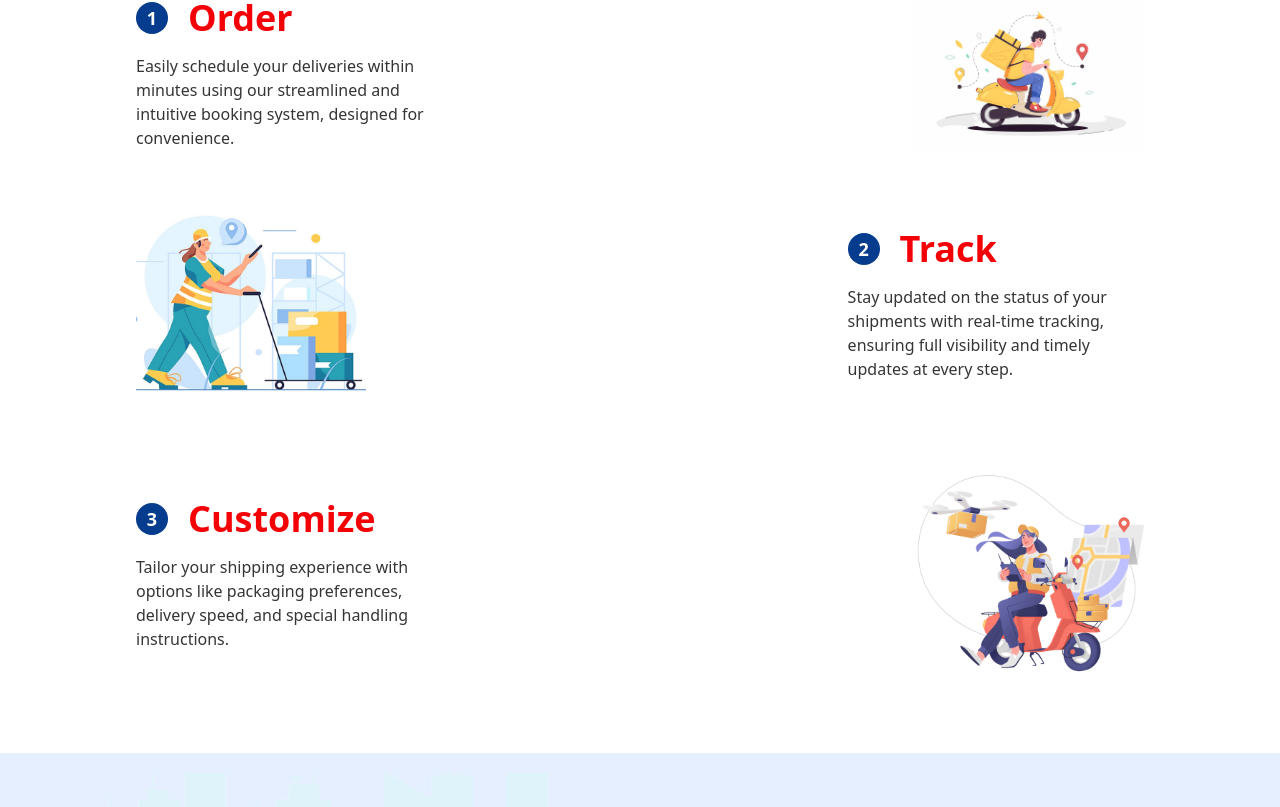
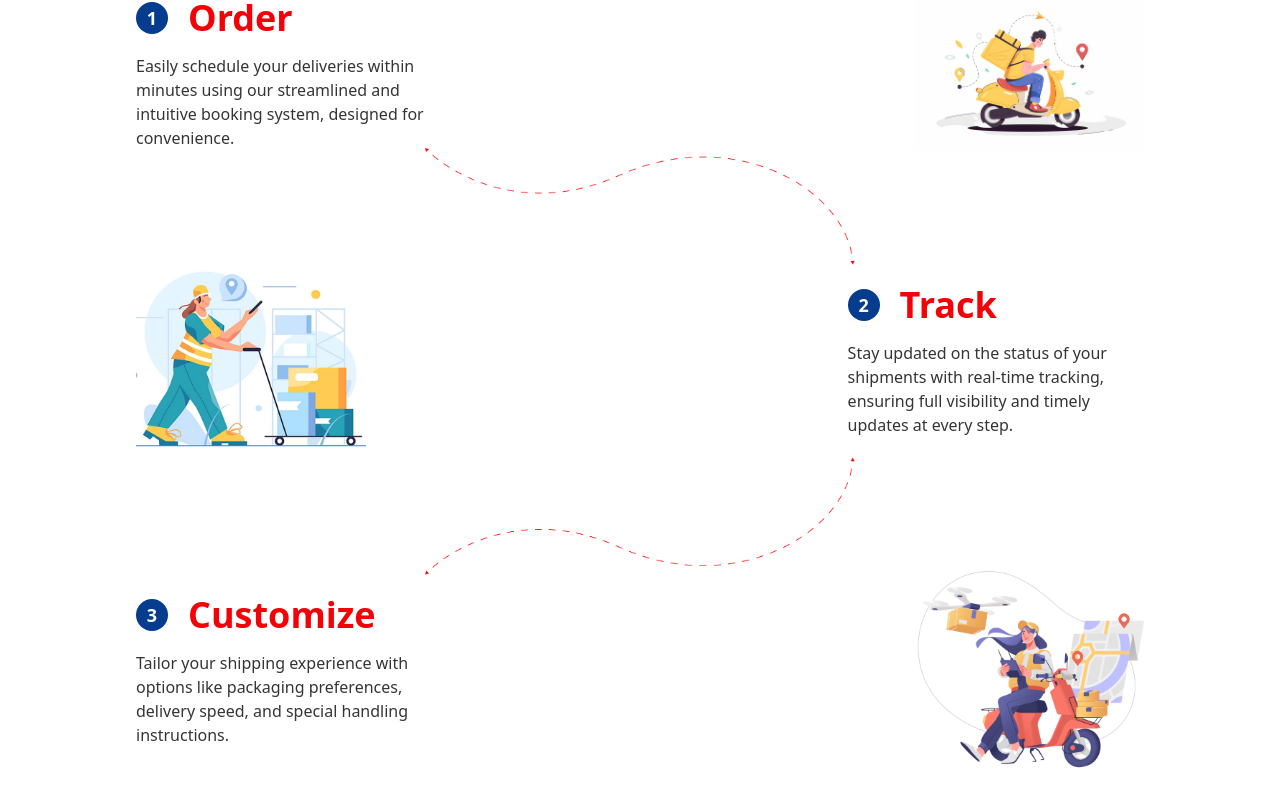
Before and after one commit to exionstech/megha-express-client, a Next.js app: page / in a window 1280 px wide. Shown: the part 967-1774 px from the top of the page. Built offline with nearby package versions, Linux system fonts and the light colour scheme.

Commit message:
Refactor Services component to remove hardcoded status array; implement individual service sections for improved readability and maintainability

```diff
--- a/src/app/(landing)/_components/services.tsx
+++ b/src/app/(landing)/_components/services.tsx
@@ -1,26 +1,6 @@
 import { cn } from "@/lib/utils";
 import Image from "next/image";
 
-const status = [
-  {
-    id: 1,
-    title: "Order",
-    des: "Easily schedule your deliveries within minutes using our streamlined and intuitive booking system, designed for convenience.",
-    image: "/landing/services/order.png",
-  },
-  {
-    id: 2,
-    title: "Track",
-    des: "Stay updated on the status of your shipments with real-time tracking, ensuring full visibility and timely updates at every step.",
-    image: "/landing/services/track.png",
-  },
-  {
-    id: 3,
-    title: "Customize",
-    des: "Tailor your shipping experience with options like packaging preferences, delivery speed, and special handling instructions.",
-    image: "/landing/services/customize.png",
-  },
-];
 const Services = () => {
   return (
     <section className="w-full max-w-screen-2xl px-5 md:px-14 flex flex-col mx-auto gap-10">
@@ -29,50 +9,124 @@ const Services = () => {
           What You Can Do With Megha Express
         </h1>
       </div>
-      <div className="w-full md:px-10 lg:px-20 2xl:px-28 flex flex-col gap-10 mt-5 items-center">
-        {status.map((item) => (
-          <div
-            key={item.id}
-            className={cn(
-              "w-full flex justify-between gap-5",
-              item.id % 2 === 0 && "flex-row-reverse justify-between"
-            )}
-          >
+      <div className="w-full md:px-10 lg:px-20 2xl:px-28 flex flex-col gap-16 lg:gap-10 mt-5 items-center">
+        {/* First Service */}
+        <div className="w-full flex justify-between gap-5 lg:pb-4">
           <div className="md:w-1/2 w-full flex items-center justify-center">
-              <div
-                className={cn(
-                  "flex flex-col gap-4 select-none pointer-events-none",
-                  item.id % 2 === 0 && "lg:items-end"
-                )}
-              >
-
-                  <div className={cn("flex gap-5 items-center", item.id % 2 === 0 && "lg:w-[60%]")}>
+            <div className="flex flex-col gap-4 select-none pointer-events-none">
+              <div className="flex gap-5 items-center">
                 <div className="flex items-center justify-center rounded-full size-8 bg-[#053C8E] text-lg font-semibold text-white">
-                      {item.id}
+                  1
                 </div>
                 <h2 className="text-3xl lg:text-4xl 2xl:text-5xl font-semibold text-red">
-                      {item.title}
+                  Order
                 </h2>
               </div>
-                  <p className="text-[#353535] lg:w-[60%]">{item.des}</p>
+              <p className="text-[#353535] lg:w-[60%]">
+                Easily schedule your deliveries within minutes using our streamlined and intuitive booking system, designed for convenience.
+              </p>
             </div>
           </div>
-            <div
-              className={cn(
-                "md:w-1/2 w-full flex items-center justify-end",
-                item.id % 2 === 0 && "justify-start"
-              )}
-            >
+          <div className="md:w-1/2 w-full flex items-center justify-end">
             <Image
-                src={item.image}
+              src="/landing/services/order.png"
               width={230}
               height={230}
-                alt="service"
+              alt="Order service"
               className="shrink-0 select-none pointer-events-none"
             />
           </div>
         </div>
-        ))}
+
+        {/* arrow image */}
+        <div className="relative w-full">
+          <Image
+            src="/landing/services/vector-1.png"
+            width={430}
+            height={430}
+            alt="Arrow"
+            className="absolute top-[50%] left-1/2 transform -translate-x-1/2 -translate-y-1/2 lg:flex hidden"
+          />
+          <Image
+            src="/landing/services/vector-1.png"
+            width={250}
+            height={250}
+            alt="Arrow"
+            className="absolute top-[50%] left-1/2 transform -translate-x-1/2 -translate-y-1/2 lg:hidden"
+          />
+        </div>
+        {/* Second Service */}
+        <div className="w-full flex flex-row-reverse justify-between gap-5">
+          <div className="md:w-1/2 w-full flex items-center justify-center">
+            <div className="flex flex-col gap-4 select-none pointer-events-none lg:items-end">
+              <div className="flex gap-5 items-center lg:w-[60%]">
+                <div className="flex items-center justify-center rounded-full size-8 bg-[#053C8E] text-lg font-semibold text-white">
+                  2
+                </div>
+                <h2 className="text-3xl lg:text-4xl 2xl:text-5xl font-semibold text-red">
+                  Track
+                </h2>
+              </div>
+              <p className="text-[#353535] lg:w-[60%]">
+                Stay updated on the status of your shipments with real-time tracking, ensuring full visibility and timely updates at every step.
+              </p>
+            </div>
+          </div>
+          <div className="md:w-1/2 w-full flex items-center justify-start">
+            <Image
+              src="/landing/services/track.png"
+              width={230}
+              height={230}
+              alt="Track service"
+              className="shrink-0 select-none pointer-events-none"
+            />
+          </div>
+        </div>
+
+        {/* arrow image */}
+        <div className="relative w-full">
+          <Image
+            src="/landing/services/vector-2.png"
+            width={430}
+            height={430}
+            alt="Arrow"
+            className="absolute top-[50%] left-1/2 transform -translate-x-1/2 -translate-y-1/2 lg:flex hidden"
+          />
+          <Image
+            src="/landing/services/vector-2.png"
+            width={250}
+            height={250}
+            alt="Arrow"
+            className="absolute top-[50%] left-1/2 transform -translate-x-1/2 -translate-y-1/2 lg:hidden"
+          />
+        </div>
+        {/* Third Service */}
+        <div className="w-full flex justify-between gap-5">
+          <div className="md:w-1/2 w-full flex items-center justify-center">
+            <div className="flex flex-col gap-4 select-none pointer-events-none">
+              <div className="flex gap-5 items-center">
+                <div className="flex items-center justify-center rounded-full size-8 bg-[#053C8E] text-lg font-semibold text-white">
+                  3
+                </div>
+                <h2 className="text-3xl lg:text-4xl 2xl:text-5xl font-semibold text-red">
+                  Customize
+                </h2>
+              </div>
+              <p className="text-[#353535] lg:w-[60%]">
+                Tailor your shipping experience with options like packaging preferences, delivery speed, and special handling instructions.
+              </p>
+            </div>
+          </div>
+          <div className="md:w-1/2 w-full flex items-center justify-end">
+            <Image
+              src="/landing/services/customize.png"
+              width={230}
+              height={230}
+              alt="Customize service"
+              className="shrink-0 select-none pointer-events-none"
+            />
+          </div>
+        </div>
       </div>
     </section>
   );
```
Also changed, not shown: public/landing/services/vector-1.png (added), public/landing/services/vector-2.png (added). Lines whose indentation alone changed are shown as unchanged.
